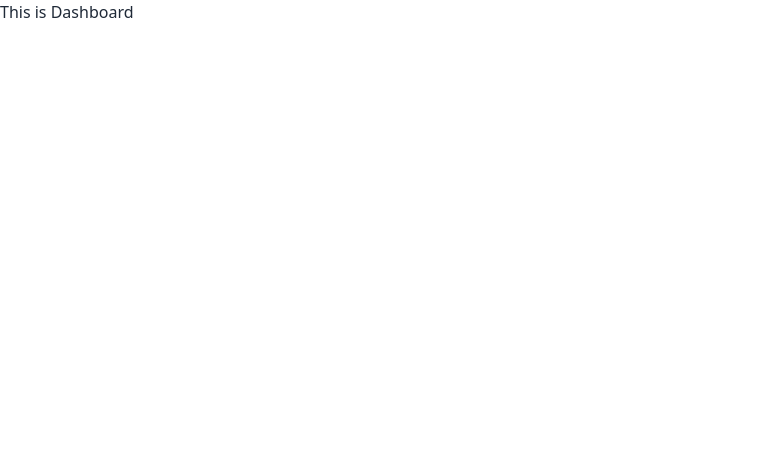
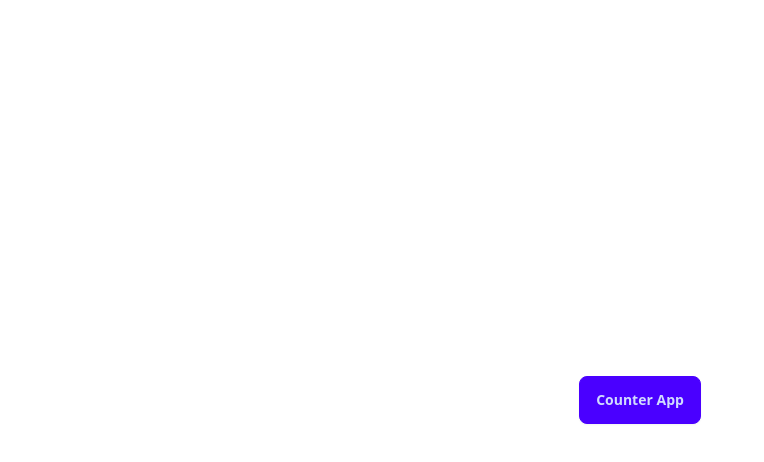
Before and after one commit to Rezuanul-Islam-Fahim/react-redux-state-management, a React (Vite) app: page / in a window 1280 px wide. Shown: the top 462 px of the page, without its empty margins (0-764 px from the left). Built offline with nearby package versions, Linux system fonts and the light colour scheme.

Commit message:
Create Dashboard screen

```diff
--- a/src/features/Dashboard/Dashboard.jsx
+++ b/src/features/Dashboard/Dashboard.jsx
@@ -1,6 +1,15 @@
+import { Link } from 'react-router'
+
 const Dashboard = () => {
     return (
-        <h1>This is Dashboard</h1>
+        <div className="min-h-screen flex items-center justify-center">
+            <div className="flex flex-col">
+                <Link
+                    className="btn btn-primary my-2">
+                    Counter App
+                </Link>
+            </div>
+        </div>
     )
 }
 
```
